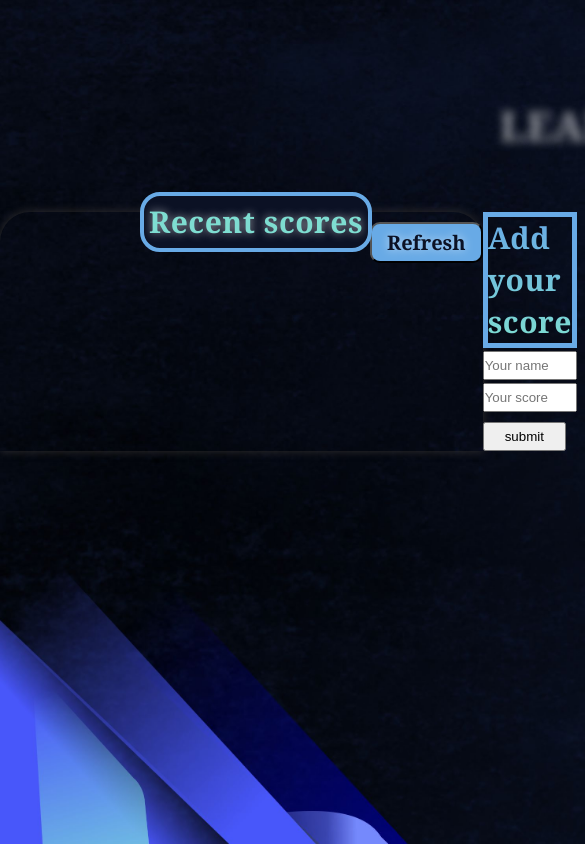
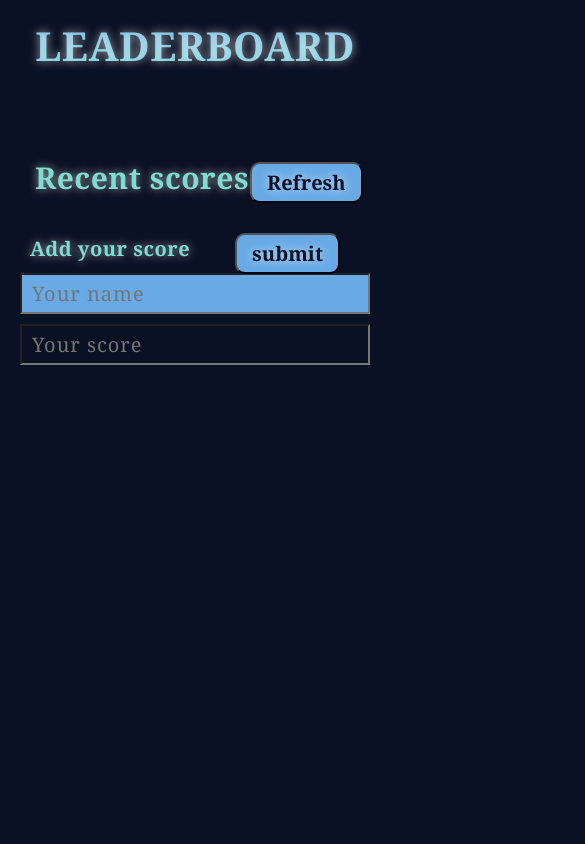
Before and after one commit to DiamondNath07/leaderBoard, a website built with webpack: page src/index.html in a window 390 px wide. Shown: the top 844 px of the page, 585 px wide, since content can reach past the window. Built offline with nearby package versions, Linux system fonts and the light colour scheme; no server answers.

Commit message:
add mobile style to scoresheet

```diff
--- a/src/style.css
+++ b/src/style.css
@@ -44,7 +44,6 @@ main {
   position: absolute;
   top: 95px;
   left: 640px;
-  /* right: 0; */
   bottom: 0;
   width: 300px;
   height: 60px;
@@ -61,13 +60,8 @@ main {
 
 .scoresheets {
   width: 500px;
-  /* border: 5px  solid #68aae6; */
   box-shadow: 0 0 10px #302f2f;
   border-radius: 30px 30px 0px 0px;
-}
-
-.container {
-  /* display: flex; */
 }
 
 .scoresheet-details {
@@ -88,21 +82,6 @@ main {
   border-radius: 20px;
   padding: 5px;
 }
-/*
-.scoresheet-details::before {
-  content: '';
-  position: absolute;
-  top: 190px;
-  left: -100px;
-  right: 0;
-  bottom: 0;
-  width: 215px;
-  height: 50px;
-  background-color: #0b1124;
-  border: 3px solid #68aae6;
-  border-radius: 20px;
-  z-index: -999;
-} */
 
 .btn-ref {
   margin: 10px 0 0 370px;
@@ -159,29 +138,132 @@ main {
 
 .input-records {
   width: 400px;
+  height: 200px;
   font-family: 'Poppins', sans-serif;
   font-size: 20px;
+  border: 3px solid #68aae6;
+  border-radius: 30px 30px 0px 0px;
 }
 
 .input-heading {
   font-family: Cambria, Cochin, Georgia, Times, 'Times New Roman', serif;
-  font-size: 30px;
+  font-size: 20px;
   line-height: 42px;
-  /* text-shadow: 0 0 10px rgba(255, 255, 255, 0.623); */
+  text-shadow: 0 0 10px rgba(255, 255, 255, 0.623);
   letter-spacing: 0.5px;
   font-weight: 700;
-  background: -webkit-linear-gradient(#68aae6, #7eddd1);
-  -webkit-background-clip: text;
-  -webkit-text-fill-color: transparent;
-  border: 5px solid #68aae6;
+  color: #7eddd1;
+  background-color: #0b1124;
+  border: 3px solid #68aae6;
+  position: absolute;
+  padding: 5px 10px;
+  border-radius: 20px;
+  margin-left: 120px;
+  margin-top: -30px;
 }
 
 input {
   width: 100%;
   padding: 5px 0;
+  background-color: #0b1124;
+  font-family: Cambria, Cochin, Georgia, Times, 'Times New Roman', serif;
+  padding-left: 10px;
+  margin-bottom: 10px;
+  outline: none;
+  letter-spacing: 1px;
+  font-size: 20px;
+  color: #fff;
+}
+
+#name {
+  margin-top: 50px;
+  background-color: #68aae6;
+  color: #0b1124;
 }
 
 .btn-submit {
   padding: 5px 20px;
   margin-top: 10px;
+  margin: 10px 0 0 160px;
+  background-color: #68aae6;
+  color: #0b1124;
+  font-size: 20px;
+  font-weight: 600;
+  font-family: Cambria, Cochin, Georgia, Times, 'Times New Roman', serif;
+  padding: 5px 15px;
+  text-shadow: 0 0 10px rgba(255, 255, 255, 0.623);
+  border-radius: 10px;
+  transition: all 0.5s ease-in-out;
 }
+
+.btn-submit:hover {
+  background-color: #86b9e9;
+  color: #0b1124;
+}
+
+@media screen and (max-width: 760px) {
+  body {
+    background-color: #0b1124;
+    background-image: none;
+    overflow-x: hidden;
+  }
+
+  main {
+    max-width: 700px;
+  }
+
+  header {
+    text-align: center;
+  }
+
+  .app-title {
+    padding: 20px;
+  }
+
+  .details {
+    display: block;
+    flex-direction: column;
+  }
+
+  .scoresheets {
+    width: 100%;
+    padding: 0 30px;
+    box-shadow: none;
+  }
+
+  .scoresheet-details {
+    margin: 0;
+    border: none;
+    background-color: transparent;
+  }
+
+  .btn-ref {
+    margin: 0;
+    margin-left: 220px;
+    margin-top: 10px;
+  }
+
+  .scores {
+    margin-top: 20px;
+    margin-bottom: 20px;
+  }
+
+  .input-records {
+    width: 350px;
+    margin: 0 auto;
+    border: none;
+    position: relative;
+  }
+
+  .input-heading {
+    border: none;
+    margin: 0;
+    background-color: transparent;
+  }
+
+  .btn-submit {
+    position: absolute;
+    top: 0;
+    right: 30px;
+  }
+}
```
